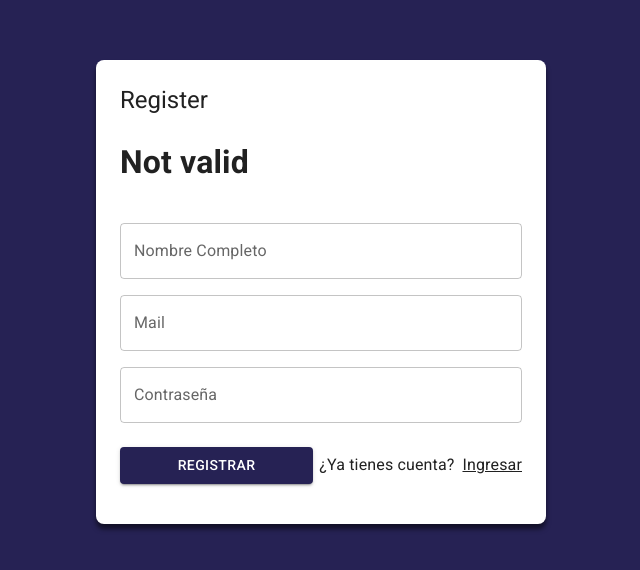
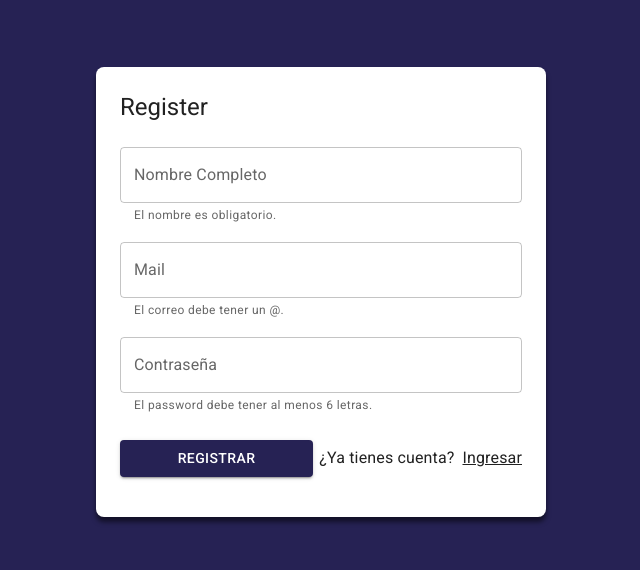
Before and after one commit to tadescalzo/journal-app, a React (Create React App) app: page /auth/register in a window 1280 px wide. Shown: the part 108-678 px from the top of the page, without its empty margins (319-959 px from the left). Built offline with nearby package versions, Linux system fonts and the light colour scheme.

Commit message:
validaciones del form

```diff
--- a/src/auth/pages/RegisterPage.jsx
+++ b/src/auth/pages/RegisterPage.jsx
@@ -3,6 +3,9 @@ import Typography from '@mui/material/Typography'
 import {Grid, TextField,Link, Button} from '@mui/material'
 import {  Link as RouterLink } from 'react-router-dom'
 import { useForm } from "../../hooks/useForm"
+import { useState } from "react"
+import { startCreatingUserWithEmailPassword } from "../../store/auth/thunks"
+import { useDispatch } from "react-redux"
 
 const formData = {
   email: '',
@@ -18,6 +21,8 @@ const formValidations = {
 
 export const RegisterPage = () => {
 
+  const [formSubmited, setFormSubmited] = useState(false)
+  const dispatch = useDispatch()
   const {formState,displayName,email, password, onInputChange,
         isFormValid,emailValid,displayNameValid,passwordValid
   } = useForm(formData, formValidations)
@@ -25,11 +30,16 @@ export const RegisterPage = () => {
 
   const onSubmit =(event)=>{
     event.preventDefault()
+
+    setFormSubmited(true)
+
+    if(!isFormValid) return
+    dispatch(startCreatingUserWithEmailPassword(formState))
+    console.log(formState)
   }
 
   return (
     <AuthLayout title="Register">
-      <h1> {isFormValid ? 'Valid' : 'Not valid'} </h1>
       <form onSubmit={onSubmit}>
         <Grid
           container
@@ -48,6 +58,8 @@ export const RegisterPage = () => {
               name="displayName"
               value={displayName}
               onChange={onInputChange}
+              error={!!displayNameValid && formSubmited}
+              helperText={displayNameValid}
               fullWidth
             />
           </Grid>
@@ -64,6 +76,8 @@ export const RegisterPage = () => {
               name="email"
               value={email}
               onChange={onInputChange}
+              error={!!emailValid && formSubmited}
+              helperText={emailValid}
               fullWidth
             />
           </Grid>
@@ -80,6 +94,8 @@ export const RegisterPage = () => {
               name="password"
               value={password}
               onChange={onInputChange}
+              error={!!passwordValid && formSubmited}
+              helperText={passwordValid}
               fullWidth
             />
           </Grid>
--- a/src/firebase/providers.js
+++ b/src/firebase/providers.js
@@ -1,4 +1,4 @@
-import {GoogleAuthProvider, signInWithPopup} from 'firebase/auth'
+import {GoogleAuthProvider, createUserWithEmailAndPassword, signInWithPopup} from 'firebase/auth'
 import { firebaseAuth } from './config'
 
 
@@ -21,3 +21,19 @@ try{
     }
 }
 }
+
+export const registerUserWithEmailPassword= async({displayName,email,password})=>{
+try {
+    const resp = await createUserWithEmailAndPassword(firebaseAuth, email, password)
+    const {uid} = resp.user
+
+    console.log(resp, uid)
+
+} catch (error) {
+    const errorMessage = error.message;
+    return{
+        ok:false,
+        errorMessage:errorMessage
+    }
+}
+}
--- a/src/store/auth/thunks.js
+++ b/src/store/auth/thunks.js
@@ -1,4 +1,4 @@
-import { signInWithGoogle } from "../../firebase"
+import { registerUserWithEmailPassword, signInWithGoogle } from "../../firebase"
 import { checkingCredentials, login, logout } from "./authSlice"
 
 export const checkingAuth = (email,password) =>{
@@ -21,3 +21,13 @@ export const startGoogleSignIn= () =>{
         console.log({result})
     }
 }
+
+export const startCreatingUserWithEmailPassword = ({email, password, displayName}) =>{
+    return async(dispatch)=>{
+        dispatch(checkingCredentials())
+
+        const result = await registerUserWithEmailPassword({email, password, displayName})
+
+        console.log(result)
+    }
+}
```
